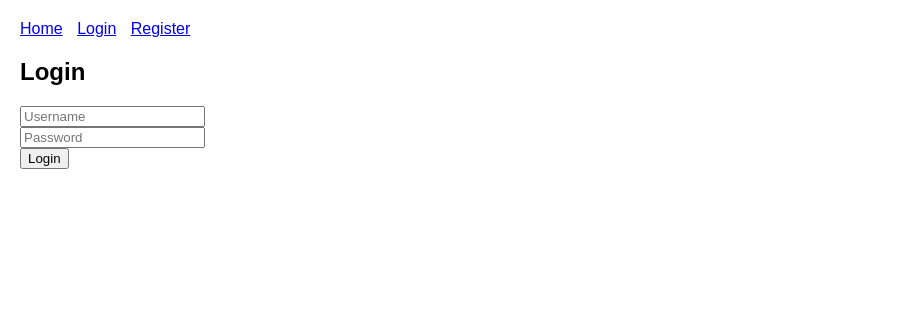
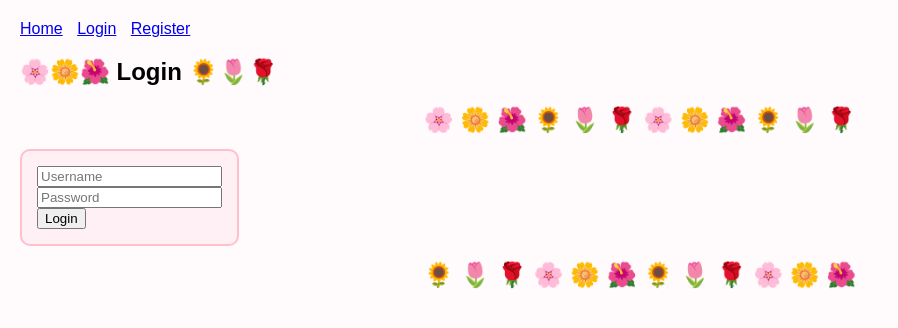
Before and after one commit to dyhe-2000/For-fun-web-project, a Flask app: page /login in a window 1280 px wide. Shown: the top 328 px of the page, without its empty margins (0-898 px from the left). Run offline with Flask 3, Linux system fonts and the light colour scheme.

Commit message:
adding flowers to login and my comapny name to home page

```diff
--- a/static/css/style.css
+++ b/static/css/style.css
@@ -1,4 +1,32 @@
-body { font-family: Arial, sans-serif; margin: 20px; }
-nav a { margin-right: 10px; }
-.error { color: red; }
-.container { margin-top: 20px; }
+body {
+    font-family: Arial, sans-serif;
+    margin: 20px;
+    background-color: #fffafc;
+  }
+
+  nav a {
+    margin-right: 10px;
+  }
+
+  .error {
+    color: red;
+  }
+
+  .container {
+    margin-top: 20px;
+  }
+
+  /* Flower decorations */
+  .flowers {
+    font-size: 24px;
+    text-align: center;
+    margin: 15px 0;
+  }
+
+  .login-form {
+    padding: 15px;
+    border: 2px solid pink;
+    display: inline-block;
+    background: #fff0f6;
+    border-radius: 10px;
+  }
--- a/templates/home.html
+++ b/templates/home.html
@@ -1,9 +1,10 @@
 {% extends "base.html" %}
 {% block content %}
+  <h1>Outel Corporation</h1>
   {% if user %}
-    <h1>Welcome, {{ user }}!</h1>
+    <h2>Welcome, {{ user }}!</h2>
   {% else %}
-    <h1>Welcome, Guest!</h1>
+    <h2>Welcome, Guest!</h2>
     <p>Please login or register.</p>
   {% endif %}
 {% endblock %}
--- a/templates/login.html
+++ b/templates/login.html
@@ -1,7 +1,10 @@
 {% extends "base.html" %}
 {% block content %}
-  <h2>Login</h2>
-  <form method="POST">
+  <h2>🌸🌼🌺 Login 🌻🌷🌹</h2>
+  <div class="flowers">
+    🌸 🌼 🌺 🌻 🌷 🌹 🌸 🌼 🌺 🌻 🌷 🌹
+  </div>
+  <form method="POST" class="login-form">
     <input type="text" name="username" placeholder="Username" required><br>
     <input type="password" name="password" placeholder="Password" required><br>
     <button type="submit">Login</button>
@@ -9,4 +12,7 @@
   {% if error %}
     <p class="error">{{ error }}</p>
   {% endif %}
+  <div class="flowers">
+    🌻 🌷 🌹 🌸 🌼 🌺 🌻 🌷 🌹 🌸 🌼 🌺
+  </div>
 {% endblock %}
```
